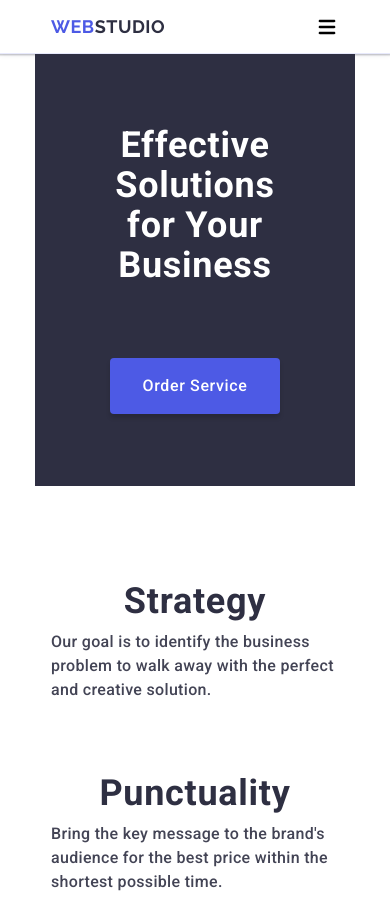
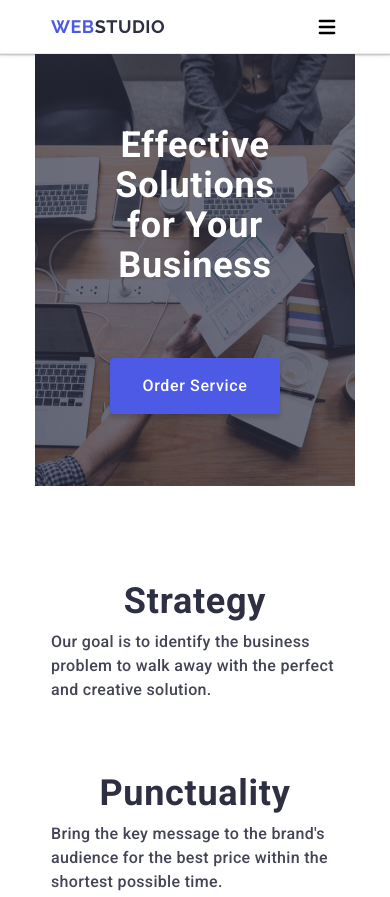
Before and after one commit to OlexaGryschenko/goit-markup-hw-06, a plain HTML site: page index.html in a window 390 px wide. Shown: the top 897 px of the page. Drawn offline with nearby package versions, Linux system fonts and the light colour scheme.

Commit message:
fix retina decktop

```diff
--- a/css/styles.css
+++ b/css/styles.css
@@ -270,7 +270,7 @@ address {
   max-width: 320px;
   background-image:
     linear-gradient(rgba(46, 47, 66, 0.7), rgba(46, 47, 66, 0.7)),
-    url("../images/hero/hero-mobil.jpg");
+    url("../images/hero/hero-mobile.jpg");
   background-repeat: no-repeat;
   background-position: center center;
   background-size: cover;
@@ -356,18 +356,19 @@ address {
       url("../images/hero/hero-desktop.jpg");
   }
 
-  .hero-title {
-    margin: 0 auto 48px;
-  }
-}
-
-@media screen and (min-resolution: 192dpi), screen and (min-resolution: 2dppx) {
+   @media screen and (min-resolution: 192dpi), screen and (min-resolution: 2dppx) {
   .hero {
     background-image:
       linear-gradient(rgba(46, 47, 66, 0.7), rgba(46, 47, 66, 0.7)),
       url("../images/hero/hero-desktop@2x.jpg");
   }
 }
+  .hero-title {
+    margin: 0 auto 48px;
+  }
+}
+
+
 
 /* #endregion */
 
```
